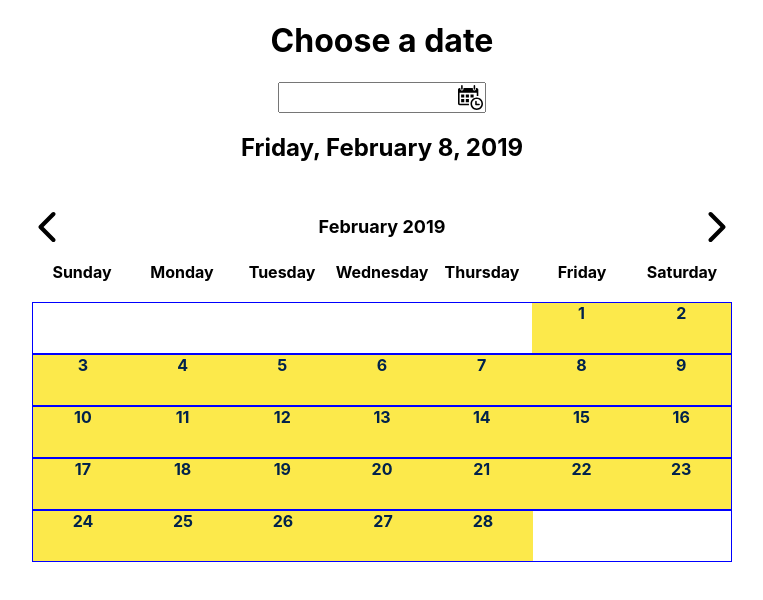
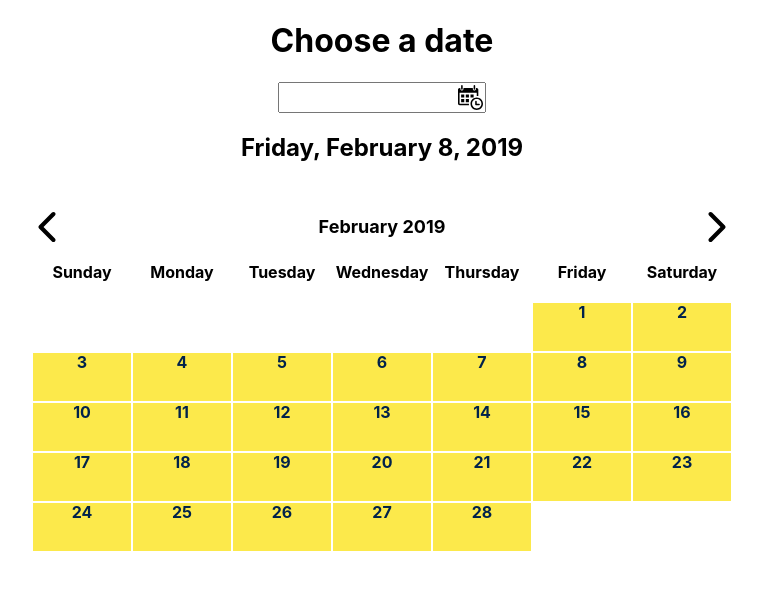
Before and after one commit to AlanaFarkas/date-picker, a React (Create React App) app: page / in a window 1280 px wide. Both pictures are taken after a click on the picture 728 px from the left and 97 px from the top of the page. Shown: the top 600 px of the page, without its empty margins (258-1021 px from the left). Built offline with nearby package versions, Linux system fonts and the light colour scheme.

Commit message:
feat: adds box shadow to date cells

```diff
--- a/src/CalendarContainer.js
+++ b/src/CalendarContainer.js
@@ -168,7 +168,6 @@ const Weekdays = styled.div`
 `;
 
 const Days = styled.div`
-    border: 1px blue solid;
     display: flex;
     flex-direction: row;
     justify-content: flex-start;
@@ -184,8 +183,8 @@ const DateCells = styled.div`
   background-color: ${props => props.children != null ? '#fce94b;' : '#ffffff;'}
   color: #01224b;
   font-weight: bold;
-//   width: 100%;
-    width: ${props => props.children === null ? '100px' : '100px'}
+  box-shadow:inset 0px 0px 0px 1px #ffffff;
+  width: 100px;
   height: 50px;
   cursor: ${props => props.children != null && 'pointer;'}
   transition: background-color 0.25s, color 0.25s;
```
